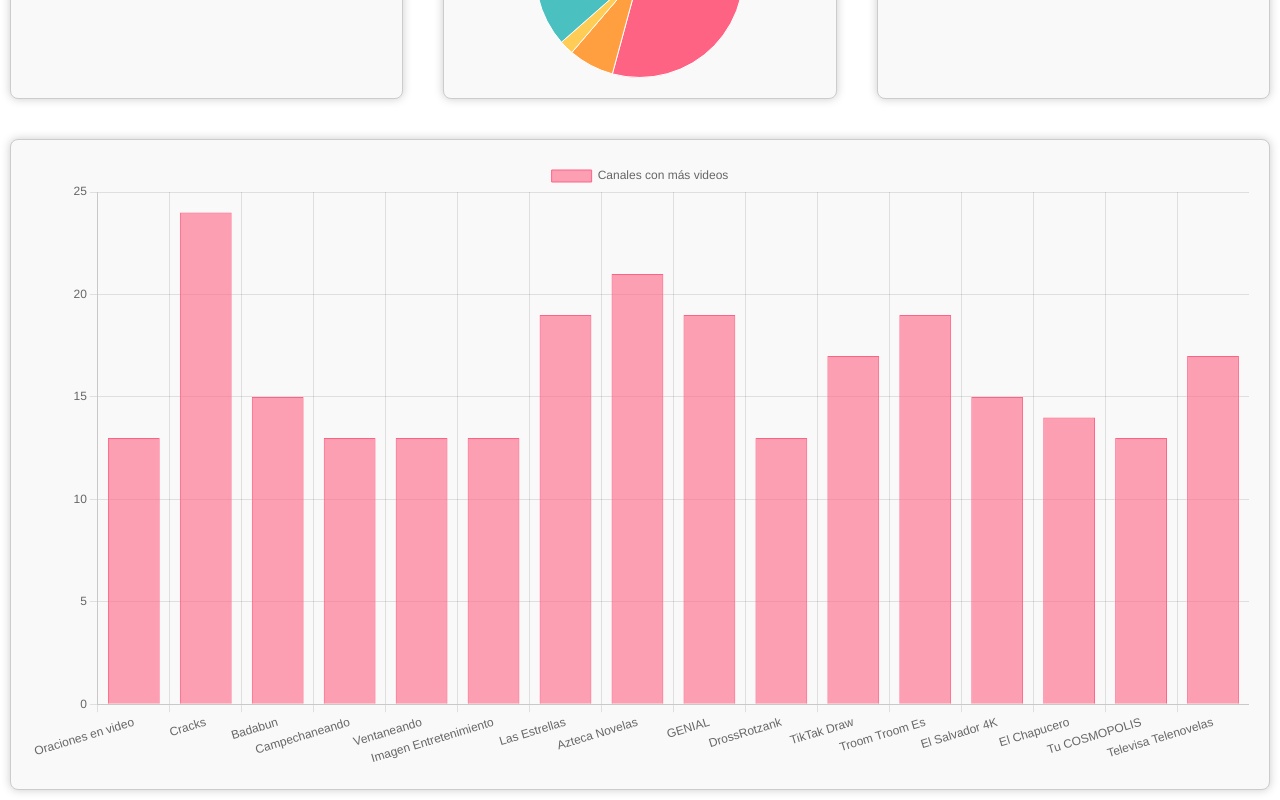
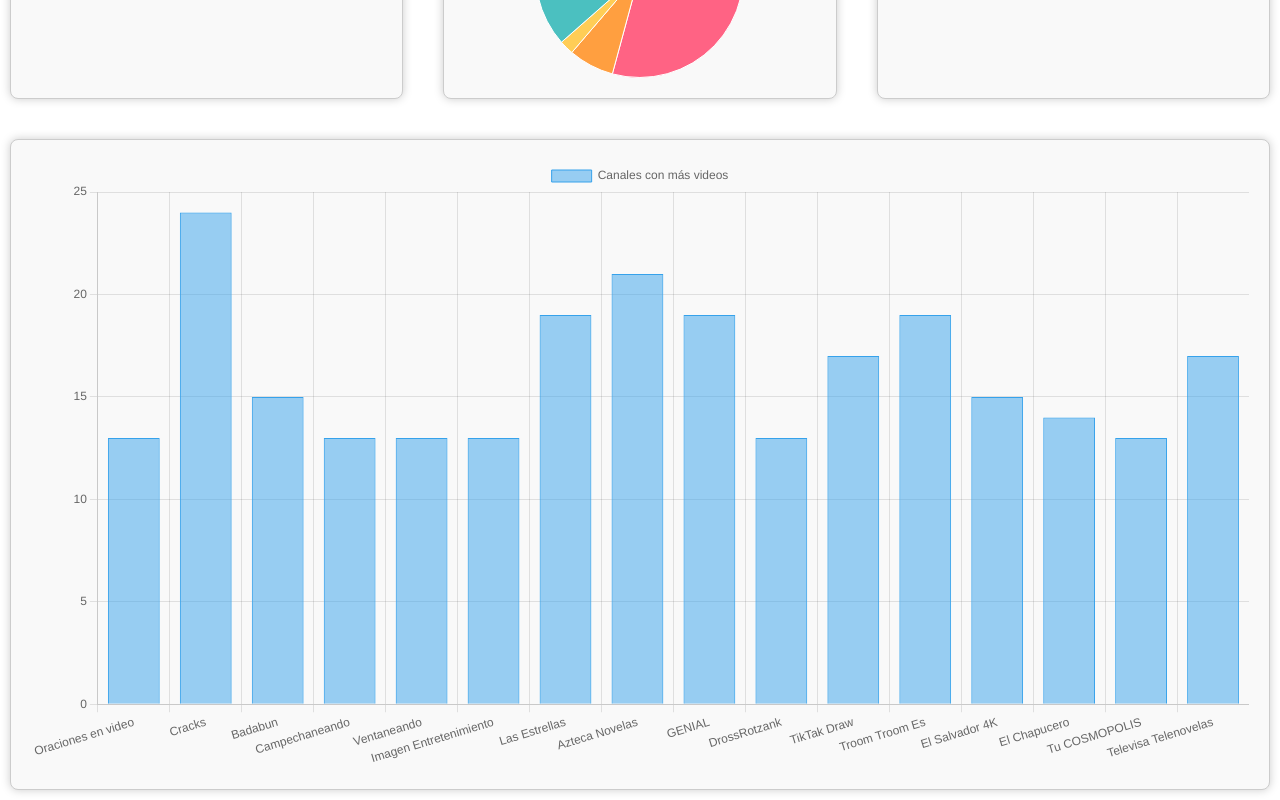
Before and after one commit to EricWithC04/practico-visualizacion, a React (Vite) app: page / in a window 1280 px wide. Shown: the part 429-1229 px from the top of the page. Built offline with nearby package versions, Linux system fonts and the light colour scheme.

Commit message:
se agrego un nuevo grafico

```diff
--- a/src/App.jsx
+++ b/src/App.jsx
@@ -82,24 +82,24 @@
   }, [])
 
   useEffect(() => {
-    const channels = mostRepeatedChannels()
-    const labels = Object.keys(channels)
-    const data = Object.values(channels)
+    const dislikes = higherAVGdisLikes()
+    const labels = Object.keys(dislikes)
+    const data = Object.values(dislikes)
 
     const completeData = {
       labels: labels,
       datasets: [
           {
-              label: 'Canales con más videos',
+              label: 'Canales con mayor promedio de dislikes',
               data: data,
-              backgroundColor: 'rgba(255, 99, 132, 0.6)',
-              borderColor: 'rgba(255, 99, 132, 1)',
+              // backgroundColor: 'rgba(255, 99, 132, 0.6)',
+              // borderColor: 'rgba(255, 99, 132, 1)',
               borderWidth: 1,
           },
       ],
     }
 
-    setDataChannels(completeData)
+    setDataDislikes(completeData)
   }, [])
 
     return (
@@ -107,7 +107,7 @@
             <h1>Dashboard</h1>
             <div className="chart-container">
                 <div className="sub-container">
-                <BarChart data={dataChannels.hasOwnProperty("labels") ? dataChannels : barData2} />
+                <BarChart data={dataDislikes.hasOwnProperty("labels") ? dataDislikes : barData2} />
                 </div>
                 <div className="sub-container">
                     <PieChart data={dataCategories.hasOwnProperty("labels") ? dataCategories : pieData2} />
```
